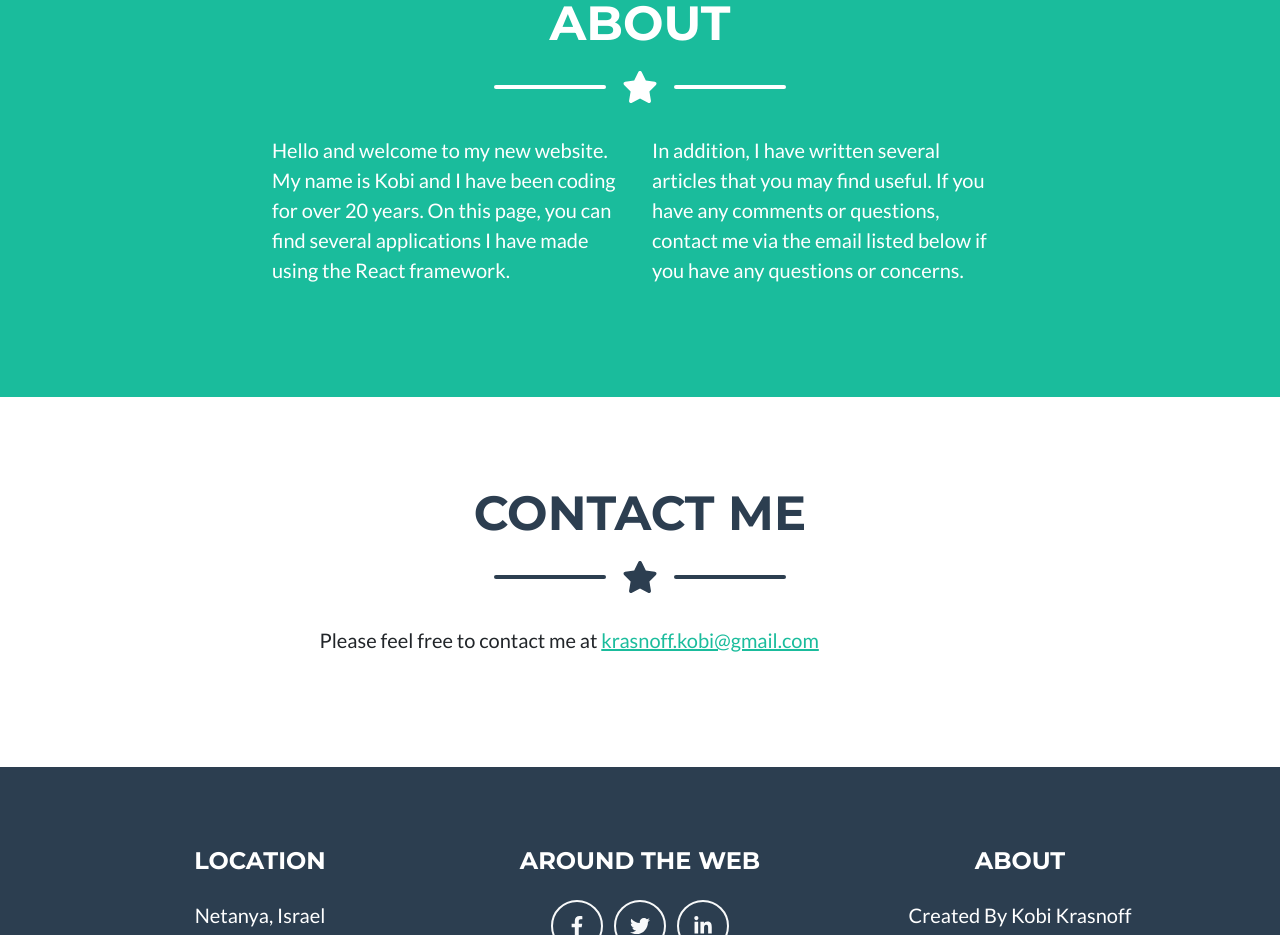
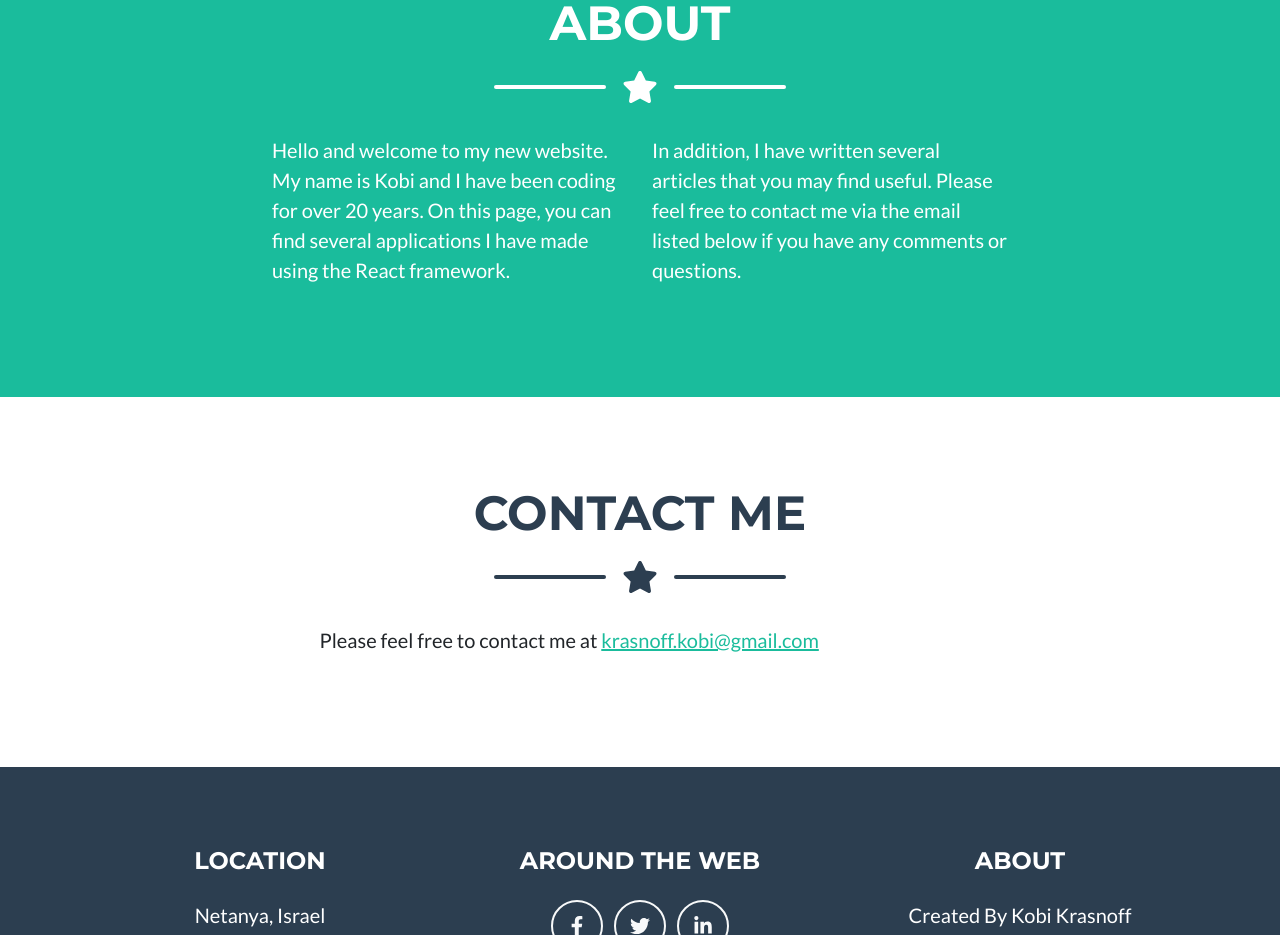
Before and after one commit to krasnoff/krasnoff.github.io, a plain HTML site: page index.html in a window 1280 px wide. Shown: the part 2058-2993 px from the top of the page. Drawn offline with nearby package versions, Linux system fonts and the light colour scheme.

Commit message:
quick fix

```diff
--- a/index.html
+++ b/index.html
@@ -156,7 +156,7 @@
                 <!-- About Section Content-->
                 <div class="row">
                     <div class="col-lg-4 ms-auto"><p class="lead">Hello and welcome to my new website. My name is Kobi and I have been coding for over 20 years. On this page, you can find several applications I have made using the React framework.</p></div>
-                    <div class="col-lg-4 me-auto"><p class="lead">In addition, I have written several articles that you may find useful. If you have any comments or questions, contact me via the email listed below if you have any questions or concerns.</p></div>
+                    <div class="col-lg-4 me-auto"><p class="lead">In addition, I have written several articles that you may find useful. Please feel free to contact me via the email listed below if you have any comments or questions.</p></div>
                 </div>
 
             </div>
```
Also changed, not shown: assets/img/portfolio4/background-applications.png.
